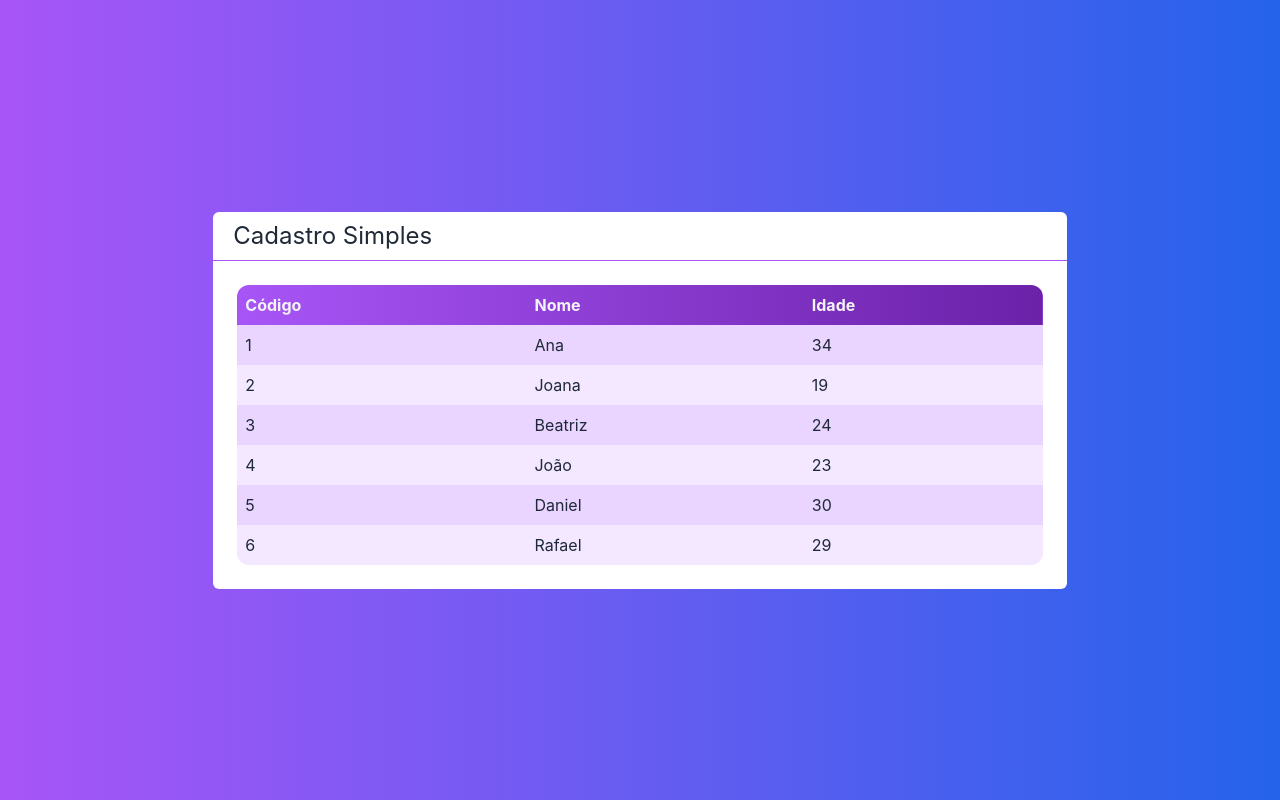
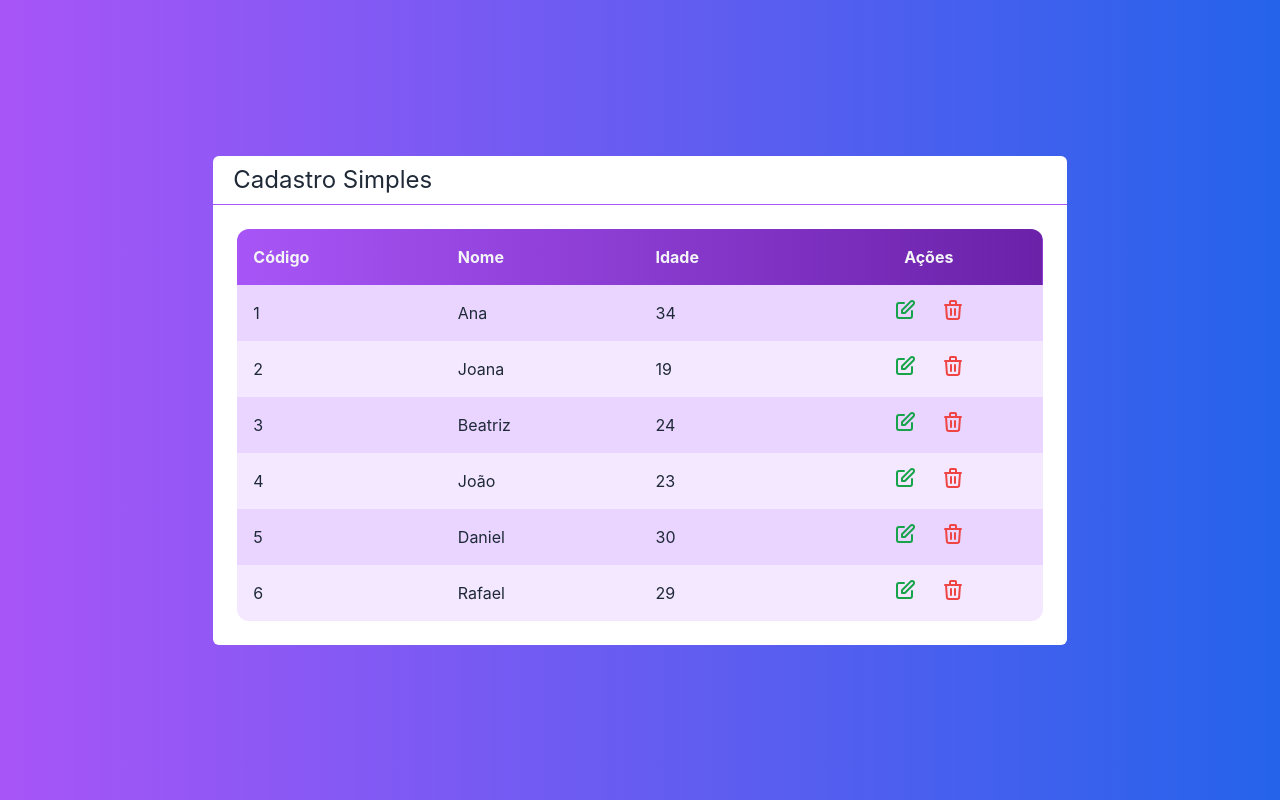
Before and after one commit to nathallye/next-crud, a Next.js app: page / in a window 1280 px wide. Built offline with nearby package versions, Linux system fonts and the light colour scheme.

Commit message:
Creating buttons and their functions

```diff
--- /dev/null
+++ b/src/components/Icon.jsx
@@ -0,0 +1,11 @@
+export const EditIcon = (
+  <svg xmlns="http://www.w3.org/2000/svg" className="h-6 w-6" fill="none" viewBox="0 0 24 24" stroke="currentColor" strokeWidth={2}>
+    <path strokeLinecap="round" strokeLinejoin="round" d="M11 5H6a2 2 0 00-2 2v11a2 2 0 002 2h11a2 2 0 002-2v-5m-1.414-9.414a2 2 0 112.828 2.828L11.828 15H9v-2.828l8.586-8.586z" />
+  </svg>
+)
+
+export const TrashIcon = (
+  <svg xmlns="http://www.w3.org/2000/svg" className="h-6 w-6" fill="none" viewBox="0 0 24 24" stroke="currentColor" strokeWidth={2}>
+    <path strokeLinecap="round" strokeLinejoin="round" d="M19 7l-.867 12.142A2 2 0 0116.138 21H7.862a2 2 0 01-1.995-1.858L5 7m5 4v6m4-6v6m1-10V4a1 1 0 00-1-1h-4a1 1 0 00-1 1v3M4 7h16" />
+  </svg>
+)
--- a/src/components/Table.tsx
+++ b/src/components/Table.tsx
@@ -1,17 +1,23 @@
 import Client from "../core/Client";
+import { EditIcon, TrashIcon} from "./Icon";
 
 interface TableProps {
   clients: Client[],
+  selectedClient?: (client: Client) => void,
+  excludedClient?: (client: Client) => void
 }
 
 export default function Table(props: TableProps) {
 
+  const showActions = props.selectedClient || props.excludedClient;
+
   function renderHeader() {
     return (
       <tr>
-        <th className="text-left p-2">Código</th>
-        <th className="text-left p-2">Nome</th>
-        <th className="text-left p-2">Idade</th>
+        <th className="text-left p-4">Código</th>
+        <th className="text-left p-4">Nome</th>
+        <th className="text-left p-4">Idade</th>
+        {showActions ? (<th className="p-2">Ações</th>) : false}
       </tr>
     )
   }
@@ -23,12 +29,40 @@
           className={`
             ${i % 2 === 0 ? "bg-purple-200" : "bg-purple-100"}
           `}>
-          <td className="text-left p-2">{client.id}</td>
-          <td className="text-left p-2">{client.name}</td>
-          <td className="text-left p-2">{client.age}</td>
+          <td className="text-left p-4">{client.id}</td>
+          <td className="text-left p-4">{client.name}</td>
+          <td className="text-left p-4">{client.age}</td>
+          {showActions ? (renderActions(client)) : false}
         </tr>
       )
     })
+  }
+
+  function renderActions(client: Client) {
+    return (
+      <td className="flex justify-center items-center"> {/*Para os botões ficarem um ao lado do outros/display flex alinha os flex items em linha/row*/}
+        {props.selectedClient
+        ? (<button onClick={() => props.selectedClient?.(client)}
+            className={`
+              flex justify-center items-center
+              text-green-600 rounded-full p-2 m-1
+              hover:bg-purple-50
+            `}>
+            {EditIcon}
+          </button>)
+        : false}
+        {props.excludedClient
+        ? (<button onClick={() => props.excludedClient?.(client)}
+            className={`
+              flex justify-center items-center
+              text-red-500 rounded-full p-2 m-1
+              hover:bg-purple-50
+            `}>
+            {TrashIcon}
+           </button>)
+        : false}
+      </td>
+    )
   }
 
   return (
--- a/src/pages/index.tsx
+++ b/src/pages/index.tsx
@@ -14,6 +14,14 @@
     new Client("Rafael", 29, "6")
   ];
 
+  function selectedClient(client: Client) {
+    console.log(`Editar ${client.name}`)
+  }
+
+  function excludedClient(client: Client) {
+    console.log(`Excluir ${client.name}`)
+  }
+
   return (
     <div className={`
       flex h-screen justify-center items-center
@@ -21,7 +29,11 @@
       text-white
     `}>
       <Layout title="Cadastro Simples">
-        <Table clients={clients} />
+        <Table
+          clients={clients}
+          selectedClient={selectedClient}
+          excludedClient={excludedClient}
+        />
       </Layout>
     </div>
   )
```
Also changed, not shown: 1 other file (tests, documents, lock files or other folders).
